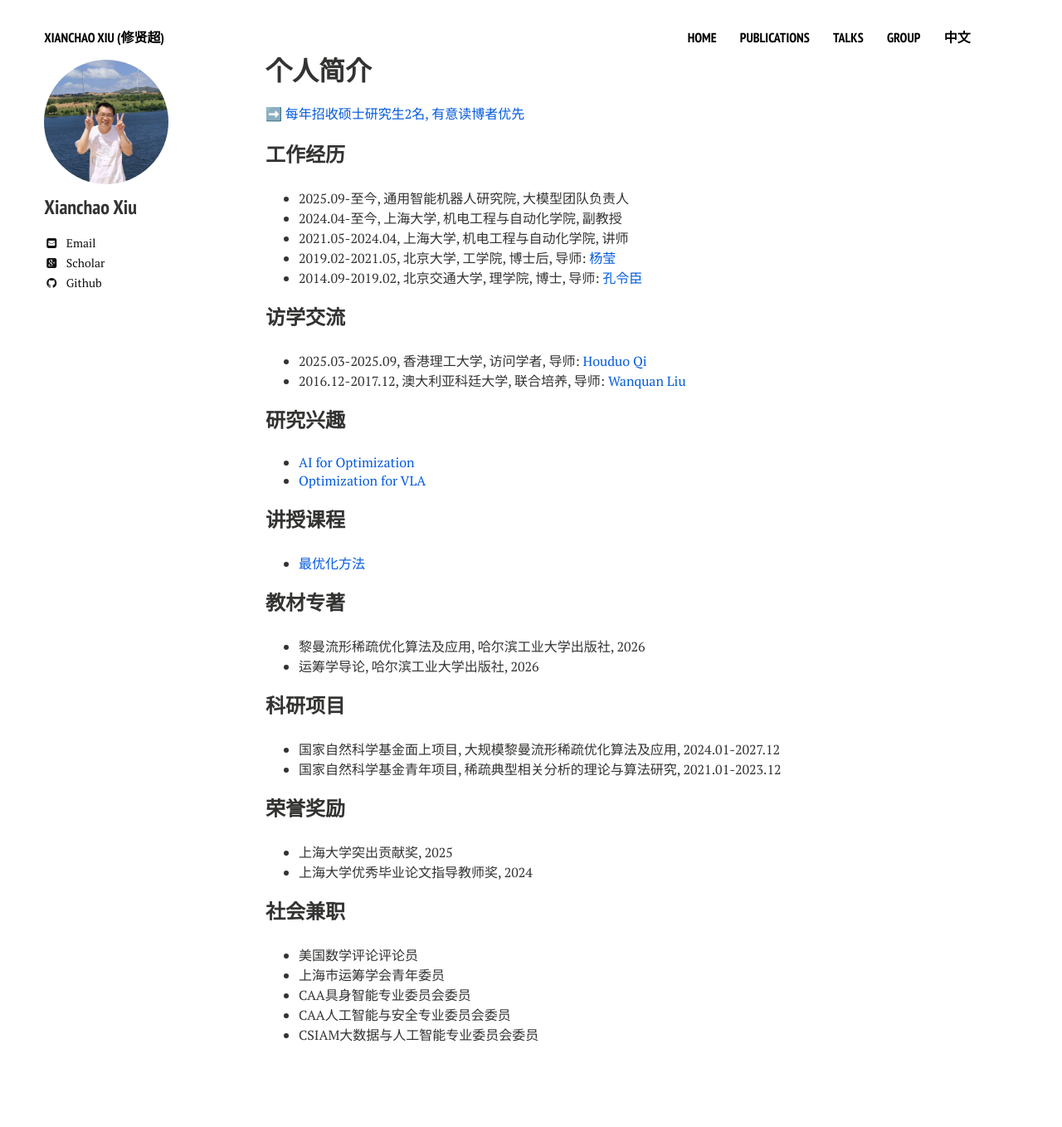
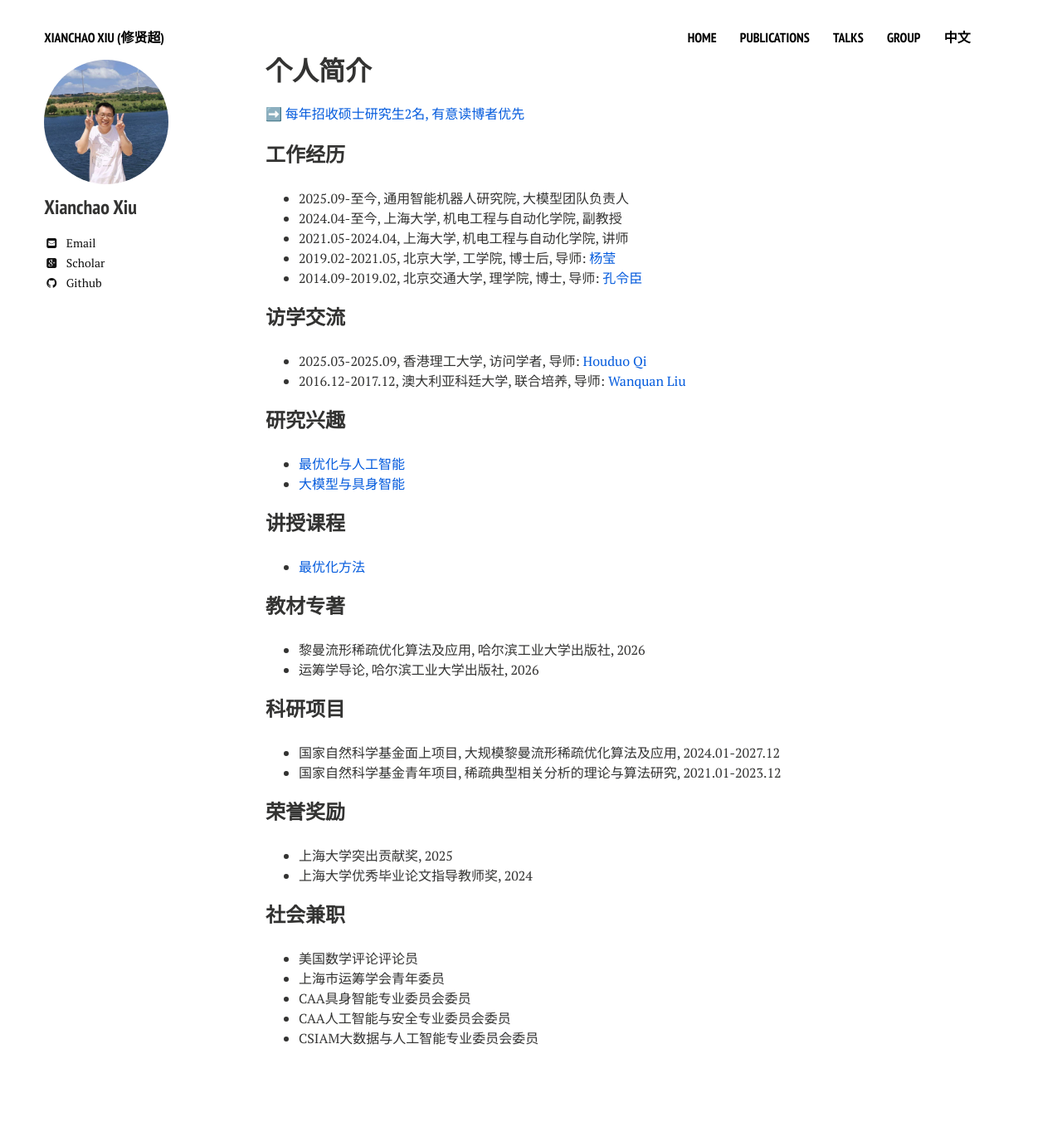
Before and after one commit to xianchaoxiu/xianchaoxiu.github.io, a Jekyll site: the page built from chinese/index.md, in a window 1280 px wide. Shown: the whole page at 83% size. Built offline with Jekyll 4.4.1, drawn with Linux system fonts in a browser that asks for light colours; nearby versions of some CDN libraries.

Commit message:
Update index.md

```diff
--- a/chinese/index.md
+++ b/chinese/index.md
@@ -24,8 +24,8 @@ share: false
 
 
 ### 研究兴趣
-* <a href="https://xianchaoxiu.github.io/chinese/research/OPT/" class="textlink" target="_blank"> AI for Optimization </a><br>
-* <a href="https://xianchaoxiu.github.io/chinese/research/VLA/" class="textlink" target="_blank"> Optimization for VLA </a><br>
+* <a href="https://xianchaoxiu.github.io/chinese/research/OPT/" class="textlink" target="_blank"> 最优化与人工智能 </a><br>
+* <a href="https://xianchaoxiu.github.io/chinese/research/VLA/" class="textlink" target="_blank"> 大模型与具身智能 </a><br>
 
 
 ### 讲授课程
```
